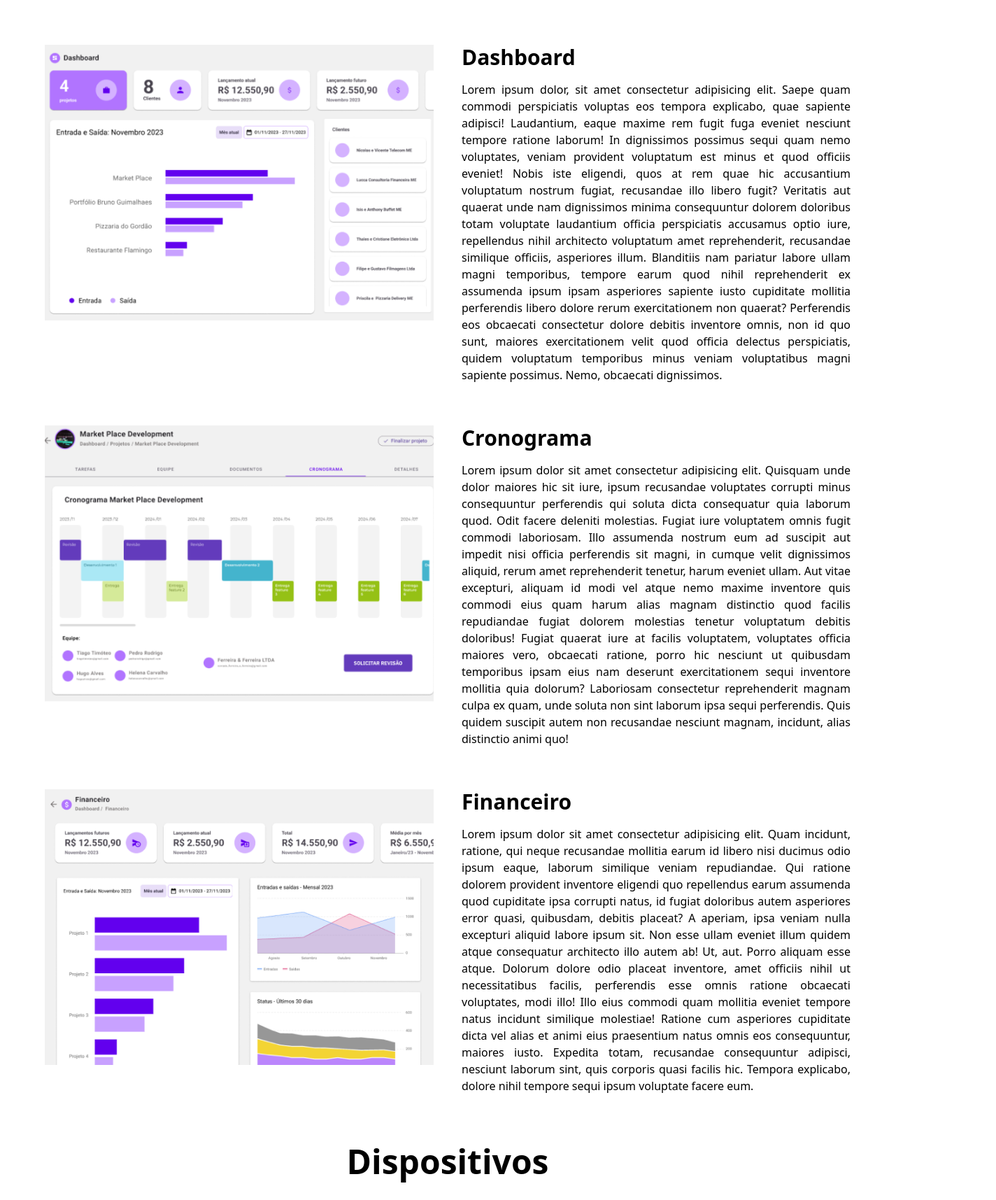
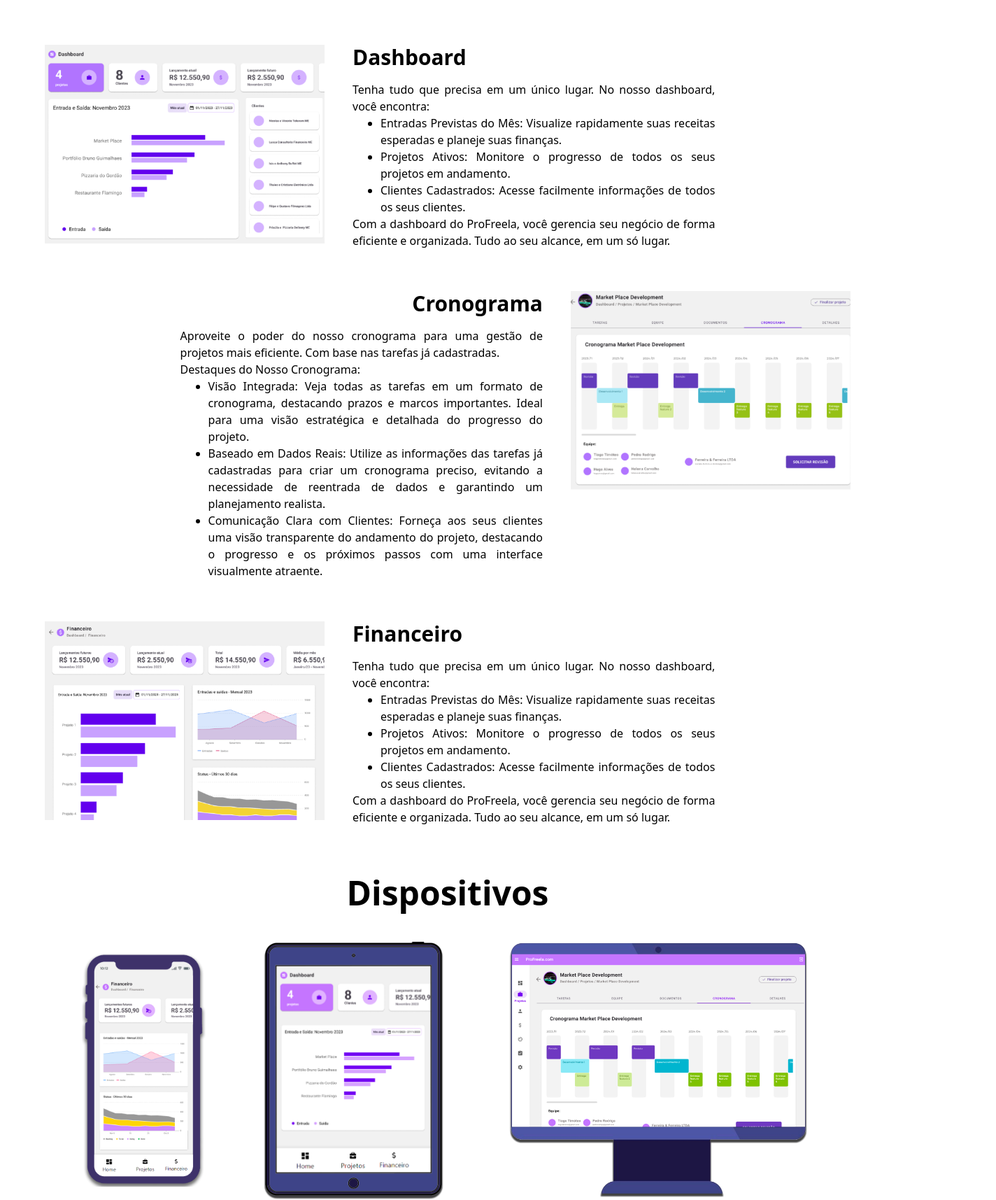
Before and after one commit to saborido613/profreela-website, a React (Vite) app: page / in a window 1280 px wide. Shown: the part 1516-3231 px from the top of the page at 70% size, 1424 px wide, since content can reach past the window. Built offline with nearby package versions, Linux system fonts and the light colour scheme; the HTML template or start-up script is replaced by a standard one.

Commit message:
chore: ajuste do rodapé e a disposição das funcionalidades

```diff
--- a/src/Components/Sections/SectionDispositivos/SectionDispositivos.tsx
+++ b/src/Components/Sections/SectionDispositivos/SectionDispositivos.tsx
@@ -1,35 +1,50 @@
-import SectionComponent from '../../shared/component/Section/SectionComponent'
-import ImagemMobile from "/images/mobile-version.png"
-import ImagemTablet from "/images/tablet.png"
-import ImagemDesktop from "/images/desktop.png"
+import SectionComponent from "../../shared/component/Section/SectionComponent";
+import ImagemMobile from "/images/mobile-version.png";
+import ImagemTablet from "/images/tablet.png";
+import ImagemDesktop from "/images/desktop.png";
 
 export interface SectionDispositivosProps {
-    id: string
-    title: string
+  id: string;
+  title: string;
 }
 
 export default function SectionDispositivos(props: SectionDispositivosProps) {
   return (
     <SectionComponent
-    id={props.id}
-    title={props.title}
-    children={
-        <div className="flex
+      id={props.id}
+      title={props.title}
+      children={
+        <div
+          className="flex
         flex-col
         lg:flex-row
         gap-20
         justify-center
         items-center
         max-w-[75vw]
+        h-auto
         w-full
         md:container
         mx-auto
-        pt-10">
-            <img src={ImagemMobile} alt="" className='h-[60vh]'  />
-            <img src={ImagemTablet} alt="" className='h-[60vh]' />
-            <img src={ImagemDesktop} alt="" className='md:h-[60vh]' />
+        pt-10"
+        >
+          <img
+            src={ImagemMobile}
+            alt="Dispositivo móvel celular"
+            className="w-auto max-h-[37vh] xl:max-h-[42vh]"
+          />
+          <img
+            src={ImagemTablet}
+            alt="Dispositivo móvel tablet"
+            className="w-auto max-h-[47vh]"
+          />
+          <img
+            src={ImagemDesktop}
+            alt="Computador"
+            className="w-auto max-h-[47vh]"
+          />
         </div>
-    }
+      }
     />
-  )
+  );
 }
--- a/src/Components/Sections/SectionFuncionalidades/EstruturaSectionFuncionalidades.tsx
+++ b/src/Components/Sections/SectionFuncionalidades/EstruturaSectionFuncionalidades.tsx
@@ -1,34 +1,41 @@
-import { ReactElement } from "react"
+import { ReactElement } from "react";
 
 interface EstruturaSectionFuncionalidadesProps {
-    texto: ReactElement;
-    title: string;
-    image: string;
+  texto: ReactElement;
+  title: string;
+  image: string;
+  invert?: boolean;
 }
 
-export default function EstruturaSectionFuncionalidades({ texto, title, image }: EstruturaSectionFuncionalidadesProps) {
+export default function EstruturaSectionFuncionalidades({
+  texto,
+  title,
+  image,
+  invert
+}: EstruturaSectionFuncionalidadesProps) {
   return (
-
     <div
       className="flex
       flex-col
       gap-10
       lg:flex-row
+      even:justify-end
       pt-5"
     >
-      <div className="lg:w-[50%]">
-        <img
-          src={image}
-          alt=""
-          className="w-full"
-        />
+      <div className={`lg:w-[25rem] ${invert && "lg:order-2"}`}>
+        <img src={image} alt="" className="w-full" />
       </div>
 
-      <div className="text-justify lg:w-[50%]">
-        <h1 className="text-xl md:text-3xl font-bold pb-4">{title}</h1>
+      <div className={`text-justify lg:max-w-[45%]`}>
+        <h1
+          className={`text-xl md:text-3xl font-bold pb-4  ${
+            invert && "lg:text-right"
+          }`}
+        >
+          {title}
+        </h1>
         {texto}
       </div>
     </div>
-
-  )
+  );
 }
--- a/src/Components/Sections/SectionFuncionalidades/SectionFuncionalidades.tsx
+++ b/src/Components/Sections/SectionFuncionalidades/SectionFuncionalidades.tsx
@@ -18,7 +18,6 @@ function SectionFuncionalidades(props: SectionProps) {
         <div
           className="flex
       flex-col
-      justify-center
       items-center
       max-w-[75vw]
       w-full
@@ -31,56 +30,66 @@ function SectionFuncionalidades(props: SectionProps) {
             image={FotoFuncionalidadesDashboard}
             title="Dashboard"
             texto={
+              <>
                 <p>
-                Lorem ipsum dolor, sit amet consectetur adipisicing elit. Saepe
-                quam commodi perspiciatis voluptas eos tempora explicabo, quae
-                sapiente adipisci! Laudantium, eaque maxime rem fugit fuga
-                eveniet nesciunt tempore ratione laborum! In dignissimos
-                possimus sequi quam nemo voluptates, veniam provident voluptatum
-                est minus et quod officiis eveniet! Nobis iste eligendi, quos at
-                rem quae hic accusantium voluptatum nostrum fugiat, recusandae
-                illo libero fugit? Veritatis aut quaerat unde nam dignissimos
-                minima consequuntur dolorem doloribus totam voluptate laudantium
-                officia perspiciatis accusamus optio iure, repellendus nihil
-                architecto voluptatum amet reprehenderit, recusandae similique
-                officiis, asperiores illum. Blanditiis nam pariatur labore ullam
-                magni temporibus, tempore earum quod nihil reprehenderit ex
-                assumenda ipsum ipsam asperiores sapiente iusto cupiditate
-                mollitia perferendis libero dolore rerum exercitationem non
-                quaerat? Perferendis eos obcaecati consectetur dolore debitis
-                inventore omnis, non id quo sunt, maiores exercitationem velit
-                quod officia delectus perspiciatis, quidem voluptatum temporibus
-                minus veniam voluptatibus magni sapiente possimus. Nemo,
-                obcaecati dignissimos.
+                  Tenha tudo que precisa em um único lugar. No nosso dashboard,
+                  você encontra:
                 </p>
+                <ul className="list-disc pl-10">
+                  <li>
+                    Entradas Previstas do Mês: Visualize rapidamente suas
+                    receitas esperadas e planeje suas finanças.
+                  </li>
+                  <li>
+                    Projetos Ativos: Monitore o progresso de todos os seus
+                    projetos em andamento.
+                  </li>
+                  <li>
+                    Clientes Cadastrados: Acesse facilmente informações de todos
+                    os seus clientes.
+                  </li>
+                </ul>
+                <p>
+                  Com a dashboard do ProFreela, você gerencia seu negócio de
+                  forma eficiente e organizada. Tudo ao seu alcance, em um só
+                  lugar.
+                </p>
+              </>
             }
           />
 
           <EstruturaSectionFuncionalidades
             image={FotoFuncionalidadesCronograma}
             title="Cronograma"
+            invert
             texto={
+              <>
                 <p>
-                Lorem ipsum dolor sit amet consectetur adipisicing elit.
-                Quisquam unde dolor maiores hic sit iure, ipsum recusandae
-                voluptates corrupti minus consequuntur perferendis qui soluta
-                dicta consequatur quia laborum quod. Odit facere deleniti
-                molestias. Fugiat iure voluptatem omnis fugit commodi
-                laboriosam. Illo assumenda nostrum eum ad suscipit aut impedit
-                nisi officia perferendis sit magni, in cumque velit dignissimos
-                aliquid, rerum amet reprehenderit tenetur, harum eveniet ullam.
-                Aut vitae excepturi, aliquam id modi vel atque nemo maxime
-                inventore quis commodi eius quam harum alias magnam distinctio
-                quod facilis repudiandae fugiat dolorem molestias tenetur
-                voluptatum debitis doloribus! Fugiat quaerat iure at facilis
-                voluptatem, voluptates officia maiores vero, obcaecati ratione,
-                porro hic nesciunt ut quibusdam temporibus ipsam eius nam
-                deserunt exercitationem sequi inventore mollitia quia dolorum?
-                Laboriosam consectetur reprehenderit magnam culpa ex quam, unde
-                soluta non sint laborum ipsa sequi perferendis. Quis quidem
-                suscipit autem non recusandae nesciunt magnam, incidunt, alias
-                distinctio animi quo!
+                  Aproveite o poder do nosso cronograma para uma gestão de
+                  projetos mais eficiente. Com base nas tarefas já cadastradas.
                 </p>
+                <p>Destaques do Nosso Cronograma:</p>
+                <ul className="list-disc pl-10">
+                  <li>
+                    Visão Integrada: Veja todas as tarefas em um formato de
+                    cronograma, destacando prazos e marcos importantes. Ideal
+                    para uma visão estratégica e detalhada do progresso do
+                    projeto.
+                  </li>
+                  <li>
+                    Baseado em Dados Reais: Utilize as informações das tarefas
+                    já cadastradas para criar um cronograma preciso, evitando a
+                    necessidade de reentrada de dados e garantindo um
+                    planejamento realista.
+                  </li>
+                  <li>
+                    Comunicação Clara com Clientes: Forneça aos seus clientes
+                    uma visão transparente do andamento do projeto, destacando o
+                    progresso e os próximos passos com uma interface visualmente
+                    atraente.
+                  </li>
+                </ul>
+              </>
             }
           />
 
@@ -88,27 +97,31 @@ function SectionFuncionalidades(props: SectionProps) {
             image={FotoFuncionalidadesFinanceiro}
             title="Financeiro"
             texto={
+              <>
                 <p>
-                Lorem ipsum dolor sit amet consectetur adipisicing elit. Quam
-                incidunt, ratione, qui neque recusandae mollitia earum id libero
-                nisi ducimus odio ipsum eaque, laborum similique veniam
-                repudiandae. Qui ratione dolorem provident inventore eligendi
-                quo repellendus earum assumenda quod cupiditate ipsa corrupti
-                natus, id fugiat doloribus autem asperiores error quasi,
-                quibusdam, debitis placeat? A aperiam, ipsa veniam nulla
-                excepturi aliquid labore ipsum sit. Non esse ullam eveniet illum
-                quidem atque consequatur architecto illo autem ab! Ut, aut.
-                Porro aliquam esse atque. Dolorum dolore odio placeat inventore,
-                amet officiis nihil ut necessitatibus facilis, perferendis esse
-                omnis ratione obcaecati voluptates, modi illo! Illo eius commodi
-                quam mollitia eveniet tempore natus incidunt similique
-                molestiae! Ratione cum asperiores cupiditate dicta vel alias et
-                animi eius praesentium natus omnis eos consequuntur, maiores
-                iusto. Expedita totam, recusandae consequuntur adipisci,
-                nesciunt laborum sint, quis corporis quasi facilis hic. Tempora
-                explicabo, dolore nihil tempore sequi ipsum voluptate facere
-                eum.
+                  Tenha tudo que precisa em um único lugar. No nosso dashboard,
+                  você encontra:
                 </p>
+                <ul className="list-disc pl-10">
+                  <li>
+                    Entradas Previstas do Mês: Visualize rapidamente suas
+                    receitas esperadas e planeje suas finanças.
+                  </li>
+                  <li>
+                    Projetos Ativos: Monitore o progresso de todos os seus
+                    projetos em andamento.
+                  </li>
+                  <li>
+                    Clientes Cadastrados: Acesse facilmente informações de todos
+                    os seus clientes.
+                  </li>
+                </ul>
+                <p>
+                  Com a dashboard do ProFreela, você gerencia seu negócio de
+                  forma eficiente e organizada. Tudo ao seu alcance, em um só
+                  lugar.
+                </p>
+              </>
             }
           />
         </div>
--- a/src/Routes/paths.ts
+++ b/src/Routes/paths.ts
@@ -1,5 +1,5 @@
 enum Path {
-  POLITICA_PRIVACIDADE = '/privacidade',
+  POLITICA_PRIVACIDADE = '/politica-de-privacidade',
   TERMOS_E_CONDICOES = '/termos-e-condicoes',
   HOME = '/'
 }
```
Also changed, not shown: src/Components/Footer/Footer.tsx (+18 -16 lines), src/Components/Nav/Menus/Menus.tsx (+6 -4 lines), src/Components/Sections/SectionCadastro/SectionCadastro.tsx (+11 -8 lines). Lines whose indentation alone changed are shown as unchanged.
